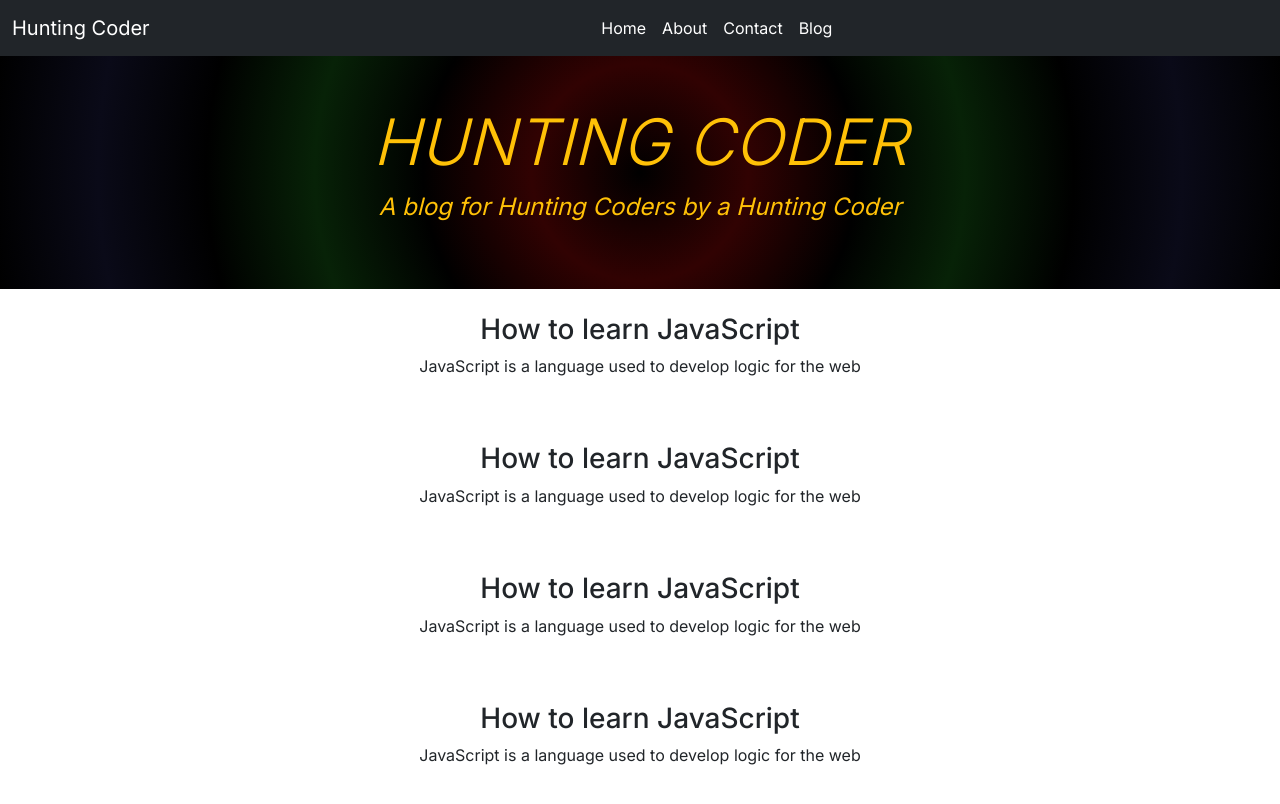
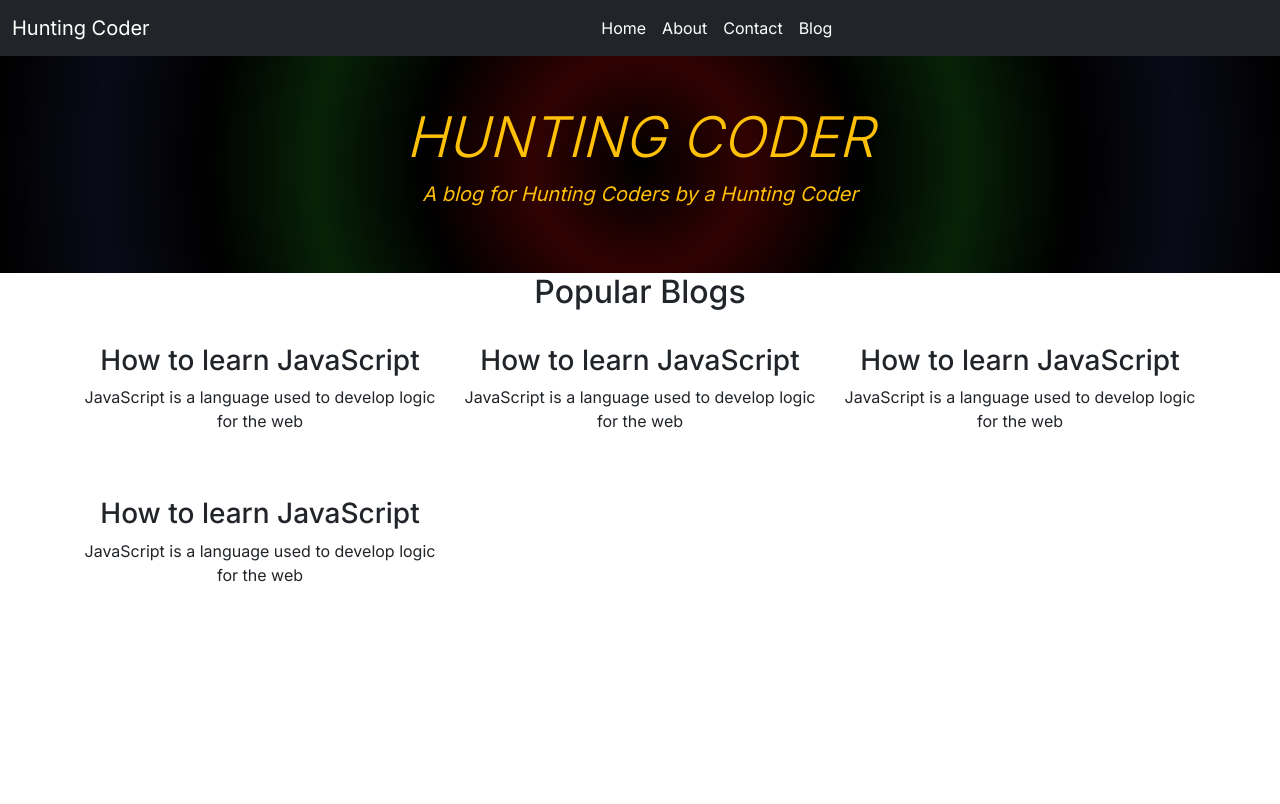
Before and after one commit to Salman-Irfan/nextJsTutorialProjectHuntingCoder, a Next.js app: page / in a window 1280 px wide. Shown: the top 804 px of the page. Built offline with nearby package versions, Linux system fonts and the light colour scheme.

Commit message:
dynamic routing

```diff
--- a/src/components/Blog.js
+++ b/src/components/Blog.js
@@ -3,22 +3,45 @@ import React from "react";
 const Blog = () => {
 	return (
 		<div>
-			<div className="blogs">
-                <div className="blogItem  text-center py-4">
+			<div className="container">
+				<h2 className="text-center">Popular Blogs</h2>
+				<div className="row">
+					<div className="col-md-6 col-lg-4">
+						<div className="blogItem text-center py-4">
 							<h3>How to learn JavaScript</h3>
-                    <p>JavaScript is a language used to develop logic for the web</p>
+							<p>
+								JavaScript is a language used to develop logic
+								for the web
+							</p>
 						</div>
-                <div className="blogItem  text-center py-4">
+					</div>
+					<div className="col-md-6 col-lg-4">
+						<div className="blogItem text-center py-4">
 							<h3>How to learn JavaScript</h3>
-                    <p>JavaScript is a language used to develop logic for the web</p>
+							<p>
+								JavaScript is a language used to develop logic
+								for the web
+							</p>
 						</div>
-                <div className="blogItem  text-center py-4">
+					</div>
+					<div className="col-md-6 col-lg-4">
+						<div className="blogItem text-center py-4">
 							<h3>How to learn JavaScript</h3>
-                    <p>JavaScript is a language used to develop logic for the web</p>
+							<p>
+								JavaScript is a language used to develop logic
+								for the web
+							</p>
 						</div>
-                <div className="blogItem  text-center py-4">
+					</div>
+					<div className="col-md-6 col-lg-4">
+						<div className="blogItem text-center py-4">
 							<h3>How to learn JavaScript</h3>
-                    <p>JavaScript is a language used to develop logic for the web</p>
+							<p>
+								JavaScript is a language used to develop logic
+								for the web
+							</p>
+						</div>
+					</div>
 				</div>
 			</div>
 		</div>
--- a/src/components/MainHeading.js
+++ b/src/components/MainHeading.js
@@ -5,8 +5,10 @@ const MainHeading = () => {
 	return (
 		<div className="d-flex justify-content-center align-items-center bg-gradient-dark text-warning text-center py-5">
 			<div className="main-heading">
-				<h1 className="display-3">HUNTING CODER</h1>
-				<p className="fs-4 font-italic">
+				<h1 className="display-4 display-md-3 display-lg-2">
+					HUNTING CODER
+				</h1>
+				<p className="fs-5 fs-md-4 fs-lg-3 font-italic">
 					A blog for Hunting Coders by a Hunting Coder
 				</p>
 			</div>
--- a/src/components/Navbar.js
+++ b/src/components/Navbar.js
@@ -36,7 +36,7 @@ const Navbar = () => {
 								<a
 									className="nav-link active"
 									aria-current="page"
-									href="#">
+									href="/about">
 									About
 								</a>
 							</li>
@@ -44,7 +44,7 @@ const Navbar = () => {
 								<a
 									className="nav-link active"
 									aria-current="page"
-									href="#">
+									href="/contact">
 									Contact
 								</a>
 							</li>
@@ -52,7 +52,7 @@ const Navbar = () => {
 								<a
 									className="nav-link active"
 									aria-current="page"
-									href="#">
+									href="blog">
 									Blog
 								</a>
 							</li>
```
Also changed, not shown: src/app/about/page.js (added, +7 -0 lines), src/app/blog/page.js (added, +11 -0 lines), src/app/blogpost/[blog]/page.js (added, +15 -0 lines), src/app/blogpost/page.js (added, +25 -0 lines), src/app/contact/page.js (added, +11 -0 lines). Lines whose indentation alone changed are shown as unchanged.
